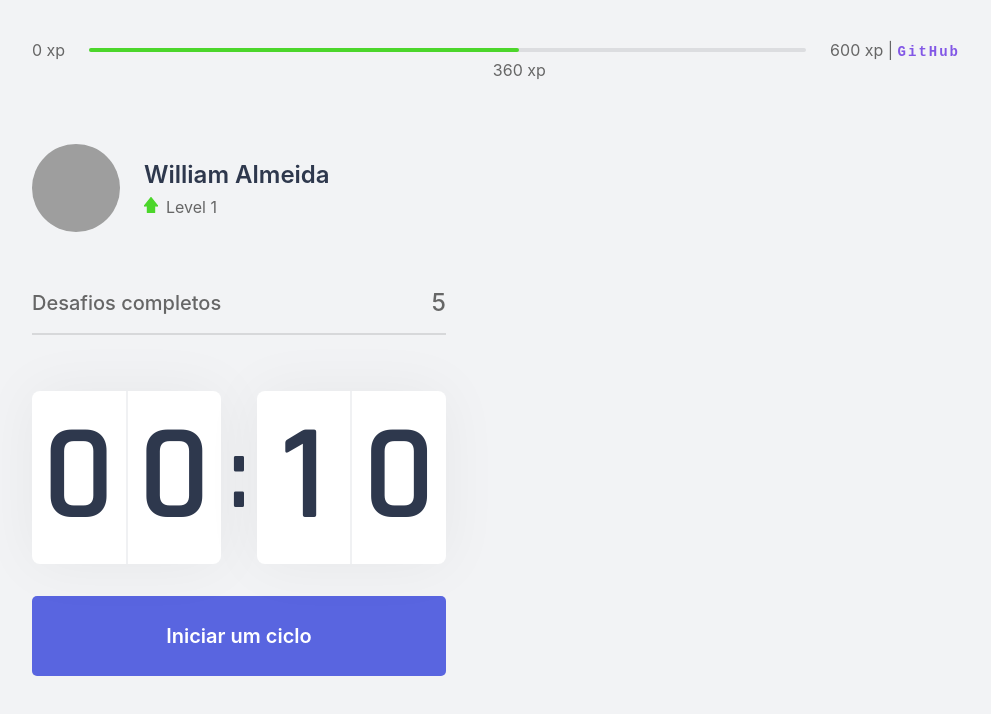
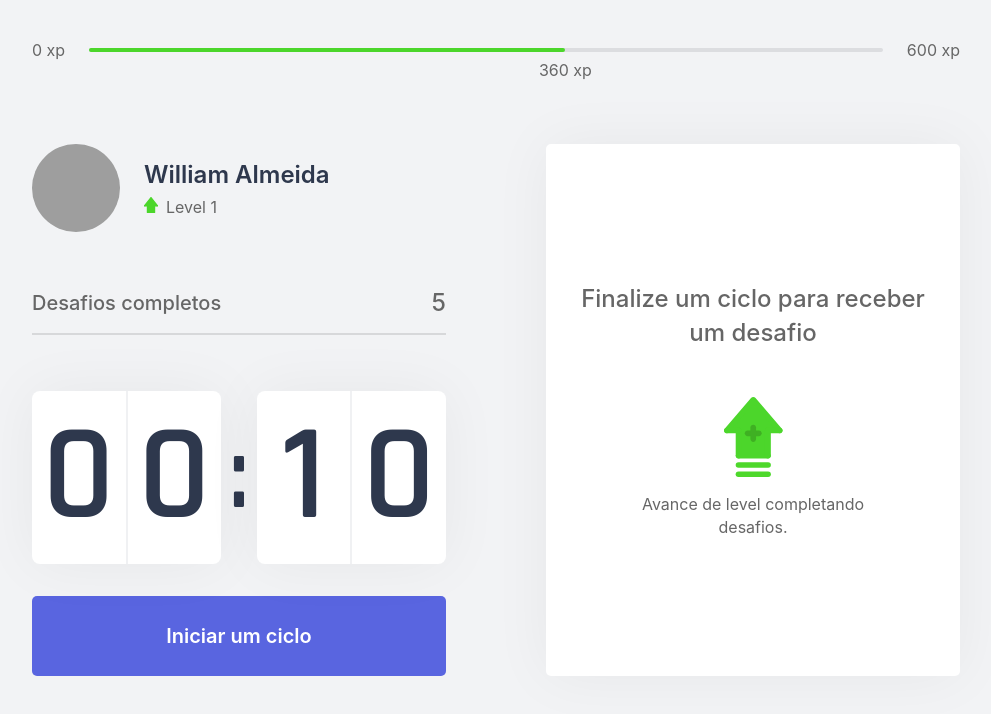
Before and after one commit to william-almeida/moveit, a Next.js app: page / in a window 1280 px wide. Shown: the top 714 px of the page, without its empty margins (144-1135 px from the left). Built offline with nearby package versions, Linux system fonts and the light colour scheme; grey boxes are pictures that could not be loaded.

Commit message:
not challenge

```diff
--- /dev/null
+++ b/src/components/ChallengeBox.tsx
@@ -0,0 +1,18 @@
+import styles from '../styles/components/ChallengeBox.module.css';
+
+export function ChallengeBox() {
+  return(
+    <div className={ styles.challengeBoxContainer }>
+      <div className={ styles.challengeNotActive }>
+        <strong>
+          Finalize um ciclo para receber um desafio
+        </strong>
+        <p>
+          <img src="icons/level-up.svg" alt="Level Up"/>
+          Avance de level completando desafios.
+        </p>
+      </div>
+
+    </div>
+  );
+}
--- a/src/components/ExperienceBar.tsx
+++ b/src/components/ExperienceBar.tsx
@@ -13,8 +13,7 @@
           360 xp
         </span>
       </div>
-      {/* [!] Remover esse atalho pro repositorio do github  */}
-      <span>600 xp | <a href="https://github.com/william-almeida/moveit/" target="_blank">GitHub</a></span>
+      <span>600 xp</span>
     </header>
   );
 }
--- a/src/pages/index.tsx
+++ b/src/pages/index.tsx
@@ -1,9 +1,12 @@
+import Head from "next/head";
+
 import { CompletedChallenges } from "../components/CompletedChallenges";
 import { ExperienceBar } from "../components/ExperienceBar";
 import { Profile } from "../components/Profile";
 import { Countdown } from "../components/Countdown";
+import { ChallengeBox } from "../components/ChallengeBox";
+
 import styles from '../styles/pages/Home.module.css';
-import Head from "next/head";
 
 export default function Home() {
   return (
@@ -21,8 +24,7 @@
           <Countdown />
         </div>
         <div>
-
-
+          <ChallengeBox />
         </div>
       </section>
     </div>
--- /dev/null
+++ b/src/styles/components/ChallengeBox.module.css
@@ -0,0 +1,39 @@
+.challengeBoxContainer{
+  height: 100%;
+
+  background-color: var(--white);
+  border-radius: 5px;
+  box-shadow: 0 0 60px rgba(0, 0, 0, 0.05);
+  padding: 1.5rem 2rem;
+
+  display: flex;
+  flex-direction: column;
+  align-items: center;
+  justify-content: center;
+  text-align: center;
+}
+
+.challengeNotActive {
+  display: flex;
+  flex-direction: column;
+  align-items: center;
+}
+
+.challengeNotActive strong {
+  font-size: 1.5rem;
+  font-weight: 500;
+  line-height: 1.4;
+}
+
+.challengeNotActive p {
+  display: flex;
+  flex-direction: column;
+  align-items: center;
+  line-height: 1.4;
+  max-width: 70%;
+  margin-top: 3rem;
+}
+
+.challengeNotActive p img {
+  margin-bottom: 1rem;
+}
```
